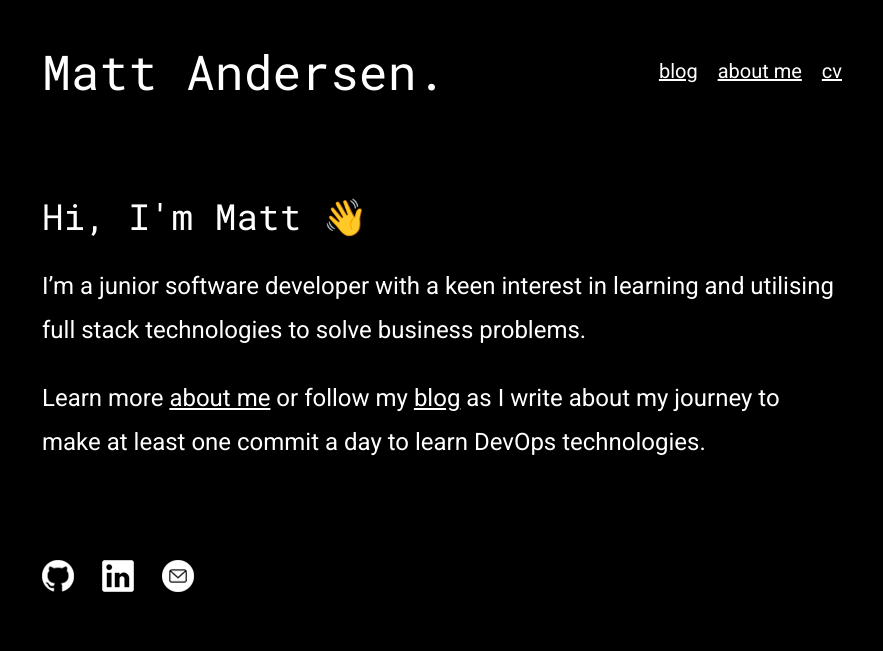
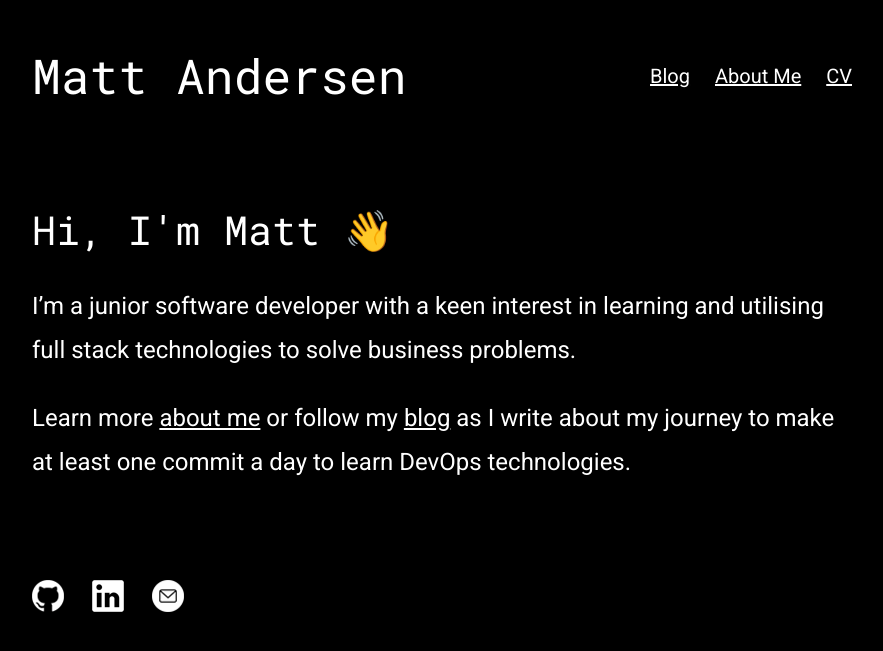
Before and after one commit to matt-andersen/mattandersen.dev, a Jekyll site: the page built from index.html, in a window 1280 px wide. Shown: the top 651 px of the page, without its empty margins (198-1081 px from the left). Built offline with Jekyll 4.4.1, drawn with Linux system fonts in a browser that asks for light colours.

Commit message:
Combine logo and nav into header layout

```diff
--- a/_data/navigation.yml
+++ b/_data/navigation.yml
@@ -1,6 +1,6 @@
-- name: blog
+- name: Blog
   link: /blog.html
-- name: about me
+- name: About Me
   link: /about.html
-- name: cv
+- name: CV
   link: /cv.html
--- /dev/null
+++ b/_includes/header.html
@@ -0,0 +1,11 @@
+<header class="site-header">
+  <div class="wrapper">
+    <a href="/" class="site-title">Matt Andersen</a>
+    <nav class="site-nav">
+      {% for item in site.data.navigation %}
+      <a class="nav-link" href="{{ item.link }}" {% if page.url == item.link %}class="current"
+        {% endif %}>{{ item.name }}</a>
+      {% endfor %}
+    </nav>
+  </div>
+</header>
--- a/_includes/logo.html
+++ /dev/null
@@ -1 +0,0 @@
-<a href="" class="site-header">Matt Andersen.</a>
--- a/_includes/nav.html
+++ /dev/null
@@ -1,5 +0,0 @@
-<nav id="site-navigation">
-    {% for item in site.data.navigation %}
-      <a class="nav-link" href="{{ item.link }}" {% if page.url == item.link %}class="current"{% endif %}>{{ item.name }}</a>
-    {% endfor %}
-  </nav>
--- a/_layouts/default.html
+++ b/_layouts/default.html
@@ -8,11 +8,7 @@
     <link href="https://fonts.googleapis.com/css?family=Roboto|Roboto+Mono&display=swap" rel="stylesheet" />
   </head>
   <body>
-    <header>
-      <div class="wrapper">
-        {% include logo.html %} {% include nav.html %}
-      </div>
-    </header>
+    {% include header.html %}
     <main class="page-content">
       {{ content }}
     </main>
--- a/_sass/abstracts/_variables.scss
+++ b/_sass/abstracts/_variables.scss
@@ -1,7 +1,7 @@
 $primary-color: black;
 $secondary-color: white;
 
-$copy-text-stack: 'Roboto', sans-serif;
+$copy-text-stack: 400 16px/1.5 "Roboto", Helvetica, Arial, sans-serif;
 $header-text-stack: 'Roboto Mono', sans-serif;
 
 $margin: 160px;
--- a/_sass/base/_base.scss
+++ b/_sass/base/_base.scss
@@ -2,6 +2,7 @@
   background-color: $primary-color;
   margin: 0;
   color: $secondary-color;
+  font: $copy-text-stack;
 }
 
 a {
@@ -10,9 +11,12 @@
 }
 
 .wrapper {
-  max-width: 800px;
+  max-width: -webkit-calc(880px - (30px * 2));
+  max-width: calc(880px - (30px * 2));
+  margin-right: auto;
   margin-left: auto;
-  margin-right: auto;
+  padding-right: 30px;
+  padding-left: 30px;
 }
 
 .page-content {
--- a/_sass/layout/_header.scss
+++ b/_sass/layout/_header.scss
@@ -1,36 +1,25 @@
 .site-header {
+  padding-top: $lane;
+  min-height: 56px;
+  position: relative;
+}
+
+.site-title {
   font-family: $header-text-stack;
   font-size: 48px;
-  line-height: 48px;
+  font-weight: 300;
+  line-height: 56px;
+  margin-bottom: 0;
+  float: left;
   text-decoration: none;
-  max-height: inherit;
-
 }
 
-a.site-header {
-  max-height: 48px;
+.site-nav {
+  float: right;
+  font-size: 20px;
+  line-height: 56px;
 }
 
-
-header {
-  margin-top: $lane;
-  height: 48px;
+.site-nav .nav-link:not(:last-child) {
+  margin-right: 20px;
 }
-
-#site-navigation {
-  display: inline;
-  float: right;
-  line-height: 46px;
-}
-
-@media only screen and (max-width: 1200px) {
-  #site-navigation {
-    display: block;
-  }
-}
-
-.nav-link {
-  font-family: $copy-text-stack;
-  margin-left: 16px;
-  font-size: 20px;
-}
--- a/_sass/pages/_index.scss
+++ b/_sass/pages/_index.scss
@@ -1,13 +1,13 @@
 .subheading-text {
     font-family: $header-text-stack;
-    font-size: 36px;
+    font-size: 2.5em;
 }
 
 .introduction-text {
-    $font-size: 24px;
+    $font-size: 1.5em;
     font-family: $copy-text-stack;
     font-size: $font-size;
-    margin-top: $font-size;
+    margin-top: 24px;
     margin-bottom: 0;
     line-height: 44px;
 }
```
